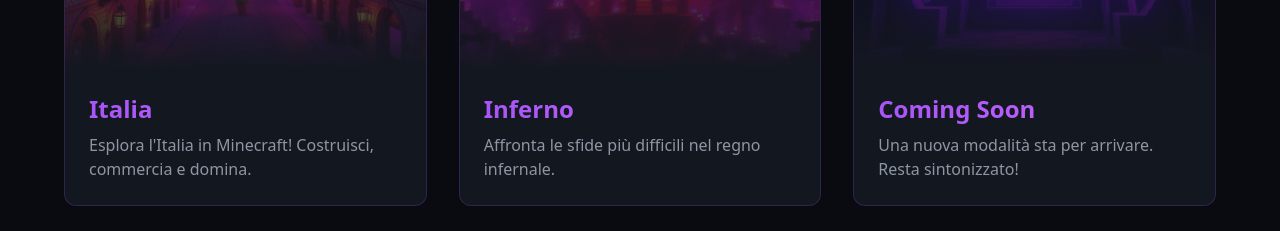
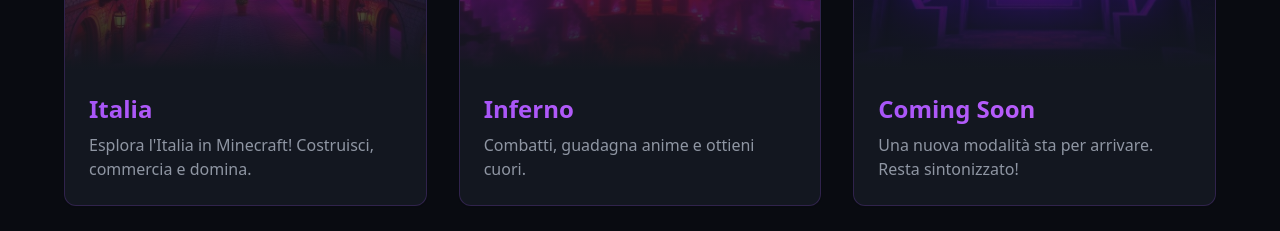
Before and after one commit to Sebastiano1412/cristogg-purple-portal, a React (Vite) app: page / in a window 1280 px wide. Shown: the part 2000-2231 px from the top of the page. Built offline with nearby package versions, Linux system fonts and the light colour scheme; no server answers; the HTML template or start-up script is replaced by a standard one.

Commit message:
Update GameModes text

```diff
--- a/src/components/GameModes.tsx
+++ b/src/components/GameModes.tsx
@@ -13,7 +13,7 @@ const GameModes = () => {
     },
     {
       title: "Inferno",
-      description: "Affronta le sfide più difficili nel regno infernale.",
+      description: "Combatti, guadagna anime e ottieni cuori.",
       image: infernoImage,
       available: true,
     },
```
